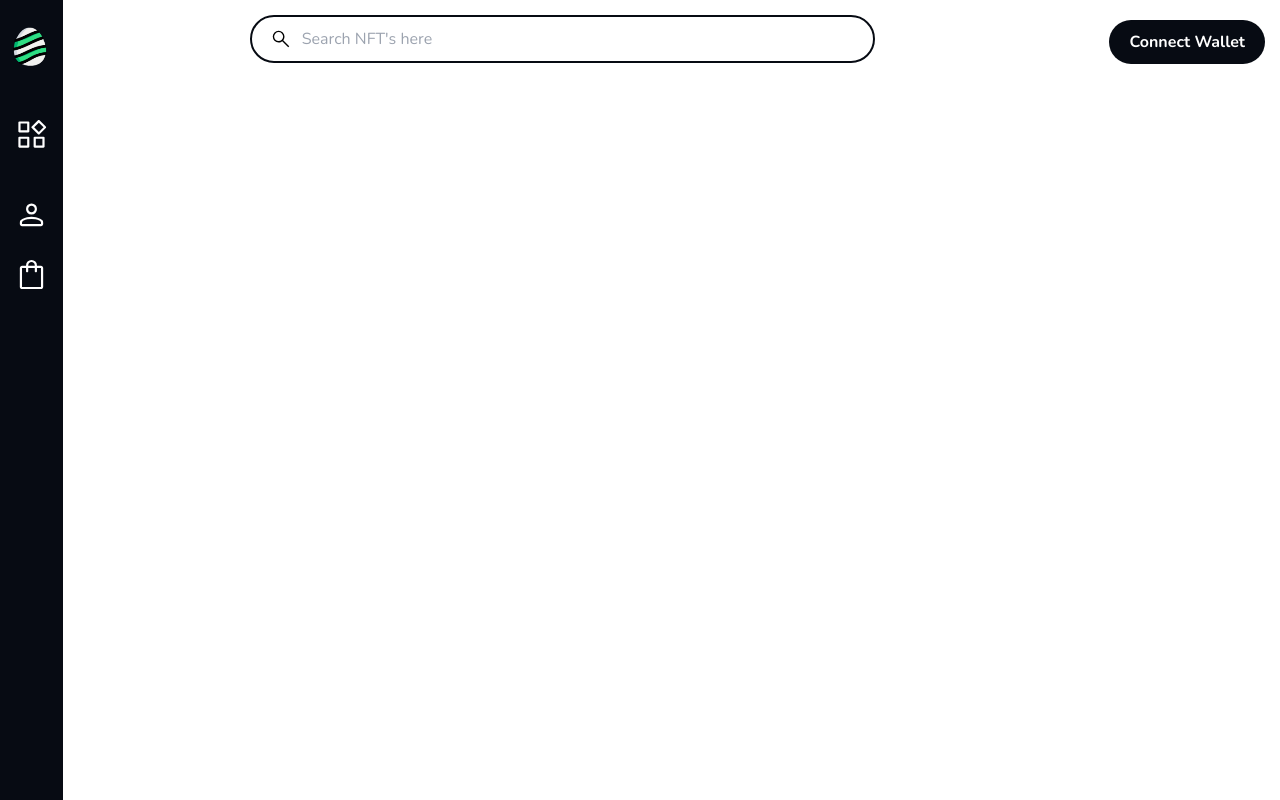
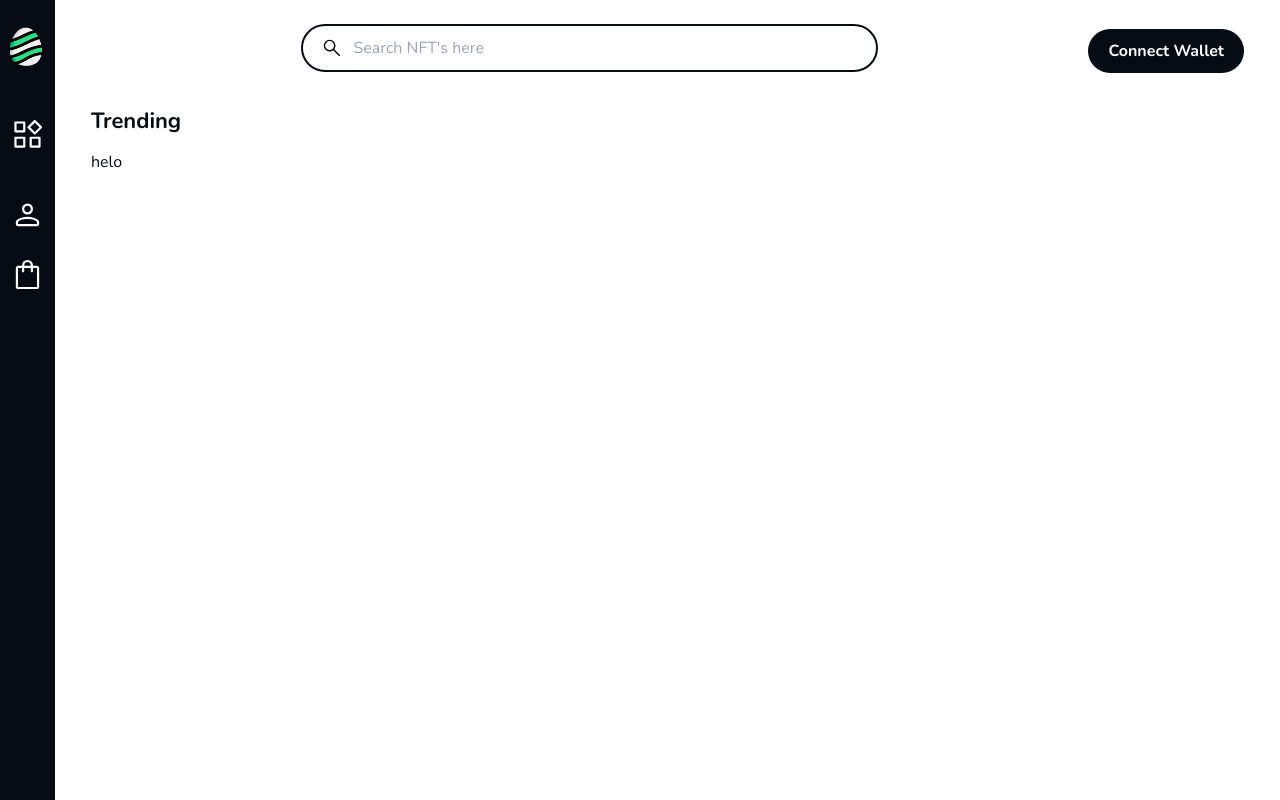
Before and after one commit to kgsantosh770/mystic-eggs, a React (Create React App) app: page / in a window 1280 px wide. Built offline with nearby package versions, Linux system fonts and the light colour scheme.

Commit message:
html structure changes

```diff
--- a/src/App.tsx
+++ b/src/App.tsx
@@ -1,6 +1,8 @@
 import { useSelector } from 'react-redux';
+import Banner from './components/Banner';
 import Header from './components/Header';
 import Sidebar from './components/Sidebar';
+import Homepage from './pages/Homepage';
 
 function App() {
 
@@ -12,8 +14,11 @@ function App() {
 
   return (
     <div className="App" id={theme}>
-        <Header></Header>
         <Sidebar></Sidebar>
+        <div className="container ml-[55px] py-6 px-9">
+          <Header></Header>
+          <Homepage />
+        </div>
     </div>
   );
 }
--- a/src/components/Header.tsx
+++ b/src/components/Header.tsx
@@ -3,7 +3,7 @@ import Searchbar from './Searchbar';
 
 export default function Header() {
     return (
-        <header className='flex flex-row items-center'>
+        <header className='flex flex-row items-center mb-7'>
             <Searchbar className="mx-auto" placeholder="Search NFT's here" />
             <Button className='connect-btn' onClick={()=>{}} variant='contained'>Connect Wallet</Button>
         </header>
--- a/src/components/Sidebar.tsx
+++ b/src/components/Sidebar.tsx
@@ -9,7 +9,7 @@ import BagIcon from "../assets/images/icons/bag.svg";
 export default function Sidebar() {
     const [isExpanded, setIsExpanded] = useState(false)
     return (
-        <nav className="fixed top-0 px-1 h-full">
+        <nav className="fixed top-0 h-full">
             <img className="logo mt-6 mb-12 rounded-full mx-auto" src={Logo} alt="Logo" />
             <ul>
                 <li>
--- /dev/null
+++ b/src/pages/Homepage.tsx
@@ -0,0 +1,9 @@
+import Banner from '../components/Banner'
+
+export default function Homepage() {
+  return (
+    <>
+        <Banner heading='Trending'>helo</Banner>
+    </>
+  )
+}
--- a/src/scss/components/_header.scss
+++ b/src/scss/components/_header.scss
@@ -1,6 +1,4 @@
 header{
-    padding: 15px;
-
     h1{
         margin: 0;
         display: inline-block;
--- a/src/scss/components/_sidebar.scss
+++ b/src/scss/components/_sidebar.scss
@@ -1,4 +1,5 @@
 nav {
+    width: 55px;
     .logo{
         width: 55px;
         height: 45px;
```
